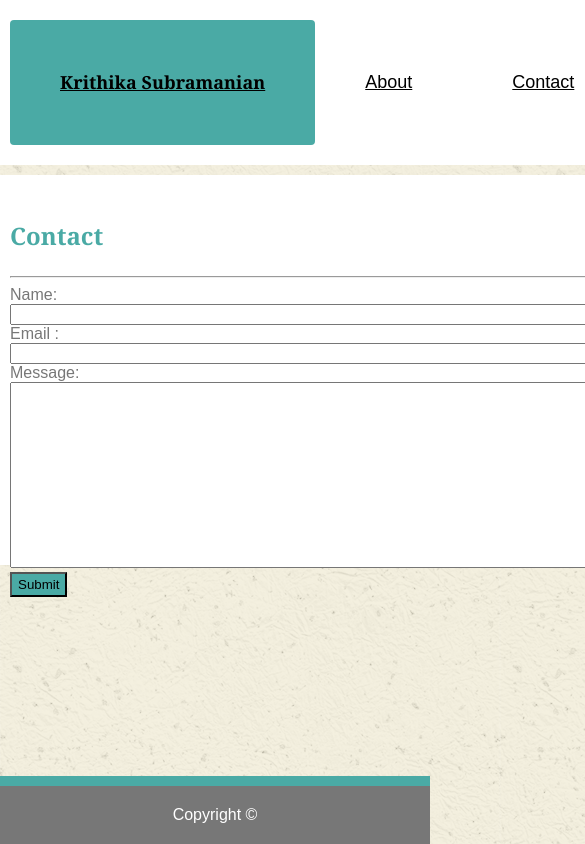
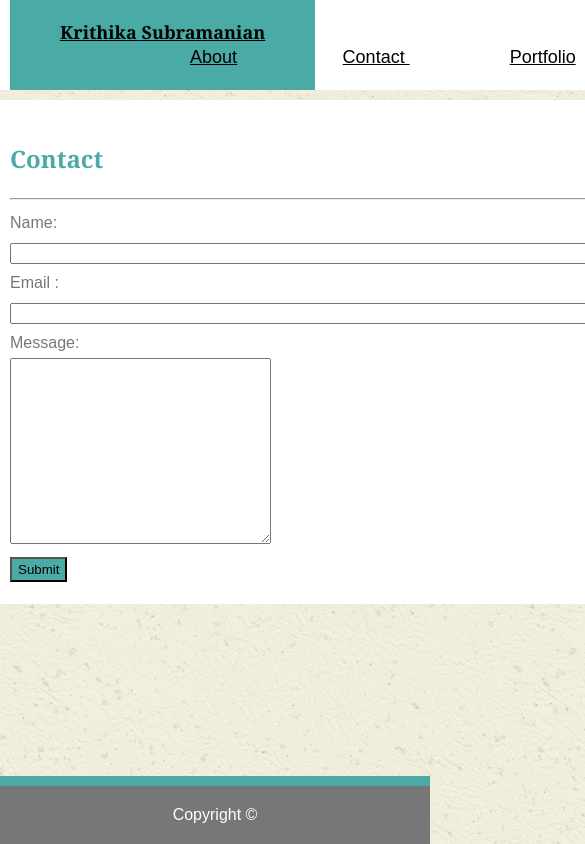
Before and after one commit to krithis2991/Basic-Portfolio-K, a plain HTML site: page contact.html in a window 390 px wide. Shown: the top 844 px of the page, 585 px wide, since content can reach past the window. Drawn offline with Linux system fonts and the light colour scheme.

Commit message:
Final Working code

```diff
--- a/assets/css/style.css
+++ b/assets/css/style.css
@@ -77,7 +77,8 @@ h3 {
     margin-top: 10px;
     float:left;
     padding: 20px 10px;
-    height: 350px;
+    height: 450px;
+    line-height: 30px;
 }
 button{
     background:#4aaaa5;
@@ -94,7 +95,6 @@ img {
     width: 960px;
     height: 500px;
     position: relative;
-    border: 5px solid green;
 }
 .column{
     float:left;
@@ -118,3 +118,35 @@ img {
     padding: 20px;
 
 }
+
+@media screen and (max-width: 980px) {
+    .bio-info, .contact-info, .container {
+        width: 600px;
+        height: 500px;
+        float: none;
+    }
+    input {
+        border-color: 1px solid black;
+    }
+}
+
+@media screen and (max-width: 768px) {
+    .bio-info, .contact-info, .container{
+		width: 100%;
+        height: auto;
+    }
+}
+
+@media screen and (max-width: 640px) {
+
+    .bio-info, .contact-info, .container {
+        float: none;
+        width: 100%;
+        height: 100%;
+
+    }
+    .navigationbar a, .right-pane a {
+        float: none;
+        width: 100%;
+}
+}
--- a/contact.html
+++ b/contact.html
@@ -21,11 +21,11 @@
             <hr/>
             <form class="form">
                 Name: <br>
-                <input type="text" name="Name" size=150><br>
+                <input type="text" name="Name" size=100% style: border-color:5black;><br>
                 Email : <br>
-                <input type="email" name="email" size=150><br>
+                <input type="email" name="email" size=100%><br>
                 Message: <br>
-                <textarea name="message" rows="12" cols="150"></textarea>
+                <textarea name="message" rows="12" cols=30></textarea>
                 <br>
                 <button type="Button"> Submit </button>
             </form>
```
Also changed, not shown: index.html (line endings or trailing spaces).
